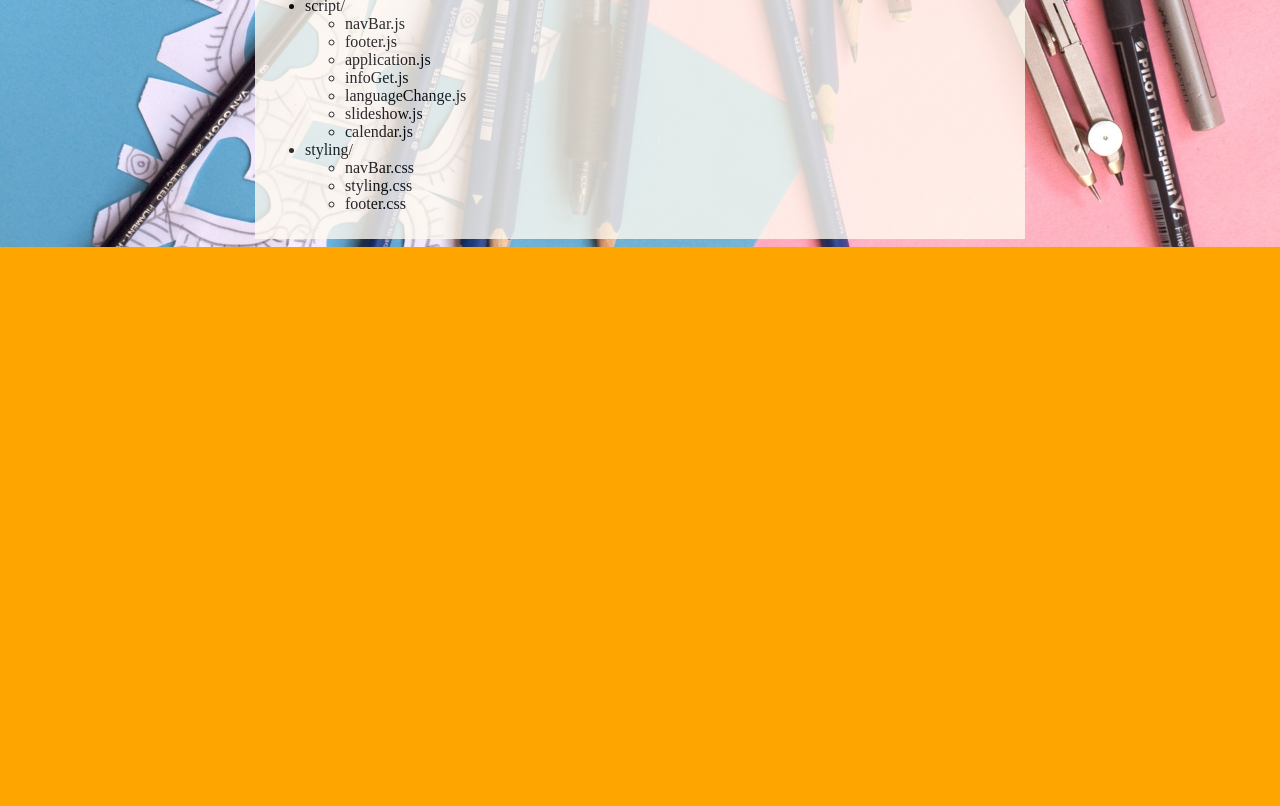
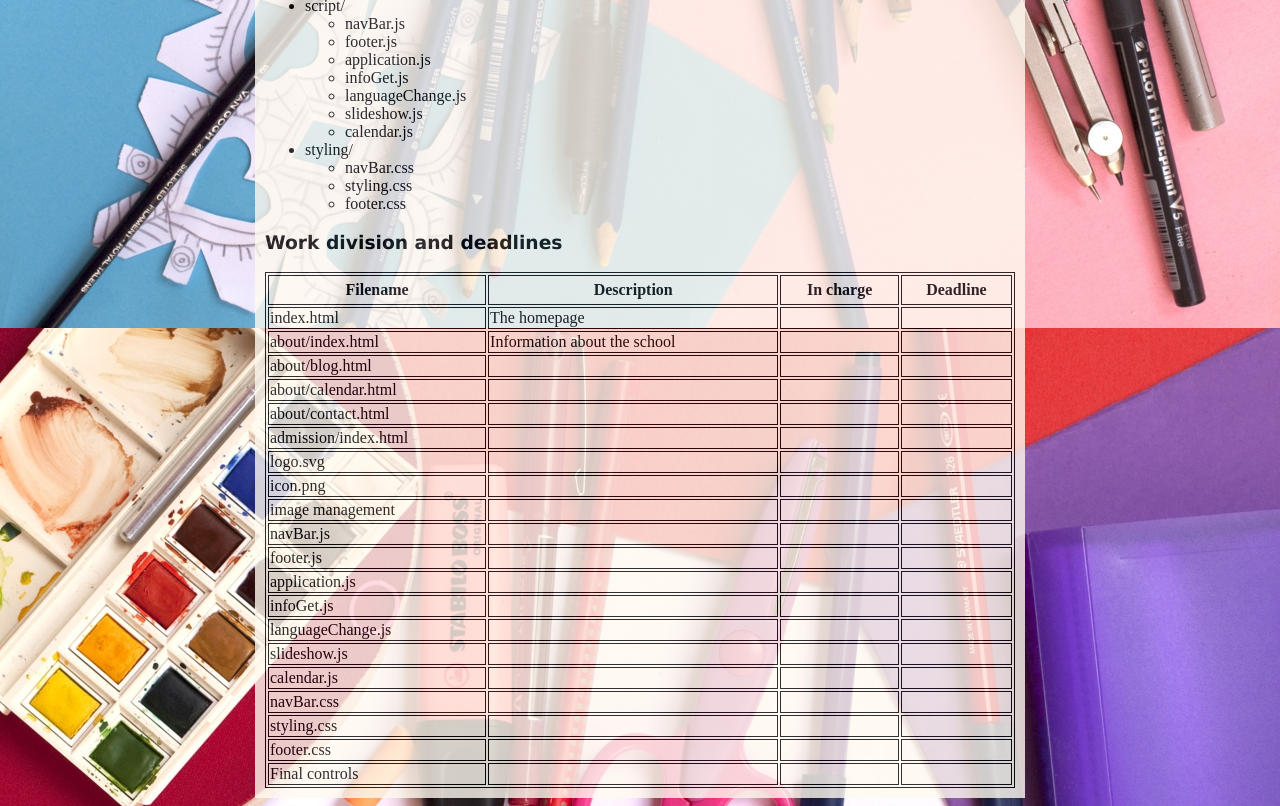
Before and after one commit to annabakkebo/IT2805-gruppe_47, a plain HTML site: page documents/P2_design_47.html in a window 1280 px wide. Shown: the part 3512-4318 px from the top of the page. Before the commit the page ends 3759 px from the top, so only its background shows below. Drawn offline with Linux system fonts and the light colour scheme.

Commit message:
plan table

```diff
--- a/css/stylesheet.css
+++ b/css/stylesheet.css
@@ -27,3 +27,12 @@ header#midtstilt>ul {
 h1,h2,h3,h4,h5,h6{
     font-family: Verdana;
 }
+table{
+    width:100%;
+}
+table,tr,th,td{
+    border:1px solid black;
+}
+th{
+    padding: 5px;
+}
--- a/documents/P2_design_47.html
+++ b/documents/P2_design_47.html
@@ -282,7 +282,137 @@
             </ul>
         </li>
     </ul>
+    <h3>Work division and deadlines</h3>
+    <table>
+        <tbody>
+        <tr>
+            <th>Filename</th>
+            <th>Description</th>
+            <th>In charge</th>
+            <th>Deadline</th>
+        </tr>
+        <tr>
+            <td>index.html</td>
+            <td>The homepage</td>
+            <td></td>
+            <td></td>
+        </tr>
+        <tr>
+            <td>about/index.html</td>
+            <td>Information about the school</td>
+            <td></td>
+            <td></td>
+        </tr>
+        <tr>
+            <td>about/blog.html</td>
+            <td></td>
+            <td></td>
+            <td></td>
+        </tr>
+        <tr>
+            <td>about/calendar.html</td>
+            <td></td>
+            <td></td>
+            <td></td>
+        </tr>
+        <tr>
+            <td>about/contact.html</td>
+            <td></td>
+            <td></td>
+            <td></td>
+        </tr>
+        <tr>
+            <td>admission/index.html</td>
+            <td></td>
+            <td></td>
+            <td></td>
+        </tr>
+        <tr>
+            <td>logo.svg</td>
+            <td></td>
+            <td></td>
+            <td></td>
+        </tr>
+        <tr>
+            <td>icon.png</td>
+            <td></td>
+            <td></td>
+            <td></td>
+        </tr>
+        <tr>
+            <td>image management</td>
+            <td></td>
+            <td></td>
+            <td></td>
+        </tr>
+        <tr>
+            <td>navBar.js</td>
+            <td></td>
+            <td></td>
+            <td></td>
+        </tr>
+        <tr>
+            <td>footer.js</td>
+            <td></td>
+            <td></td>
+            <td></td>
+        </tr>
+        <tr>
+            <td>application.js</td>
+            <td></td>
+            <td></td>
+            <td></td>
+        </tr>
+        <tr>
+            <td>infoGet.js</td>
+            <td></td>
+            <td></td>
+            <td></td>
+        </tr>
+        <tr>
+            <td>languageChange.js</td>
+            <td></td>
+            <td></td>
+            <td></td>
+        </tr>
+        <tr>
+            <td>slideshow.js</td>
+            <td></td>
+            <td></td>
+            <td></td>
+        </tr>
+        <tr>
+            <td>calendar.js</td>
+            <td></td>
+            <td></td>
+            <td></td>
+        </tr>
+        <tr>
+            <td>navBar.css</td>
+            <td></td>
+            <td></td>
+            <td></td>
+        </tr>
+        <tr>
+            <td>styling.css</td>
+            <td></td>
+            <td></td>
+            <td></td>
+        </tr>
+        <tr>
+            <td>footer.css</td>
+            <td></td>
+            <td></td>
+            <td></td>
+        </tr>
+        <tr>
+            <td>Final controls</td>
+            <td></td>
+            <td></td>
+            <td></td>
+        </tr>
+        </tbody>
+    </table>
 </section>
-
 </body>
 </html>
```
